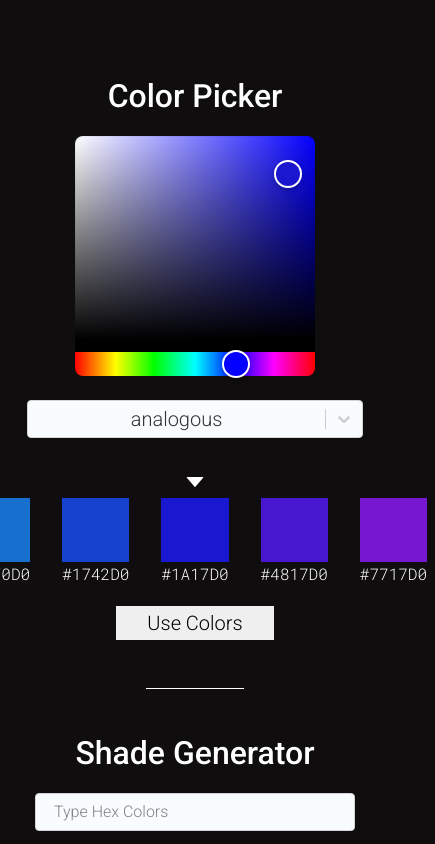
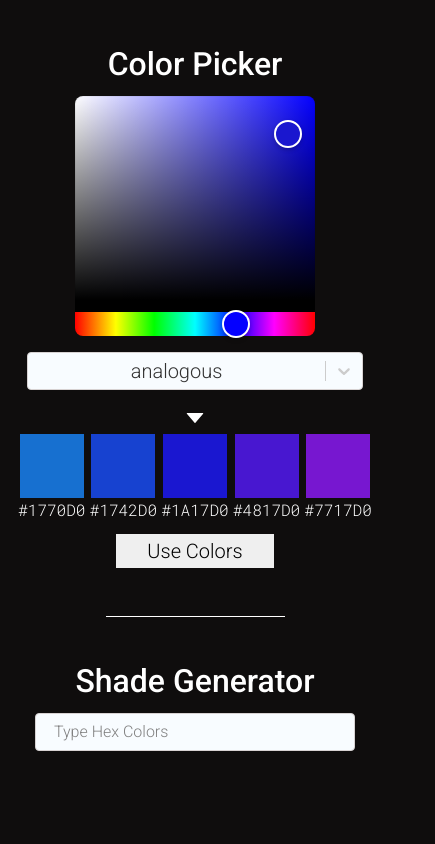
Before and after one commit to ethanngoh/colorpicker, a React (Create React App) app: page / in a window 390 px wide. Shown: the top 844 px of the page, 435 px wide, since content can reach past the window. Built offline with nearby package versions, Linux system fonts and the light colour scheme.

Commit message:
mobilify

```diff
--- a/src/breakpoints.js
+++ b/src/breakpoints.js
@@ -15,3 +15,8 @@ export const breakpoint = {
   xl: `(min-width: ${size.xl})`,
   xxl: `(min-width: ${size.xxl})`
 };
+
+export function isXS() {
+  var xs = window.matchMedia("(max-width: 576px)").matches;
+  return xs;
+}
--- a/src/components/colorHarmonyDisplay.tsx
+++ b/src/components/colorHarmonyDisplay.tsx
@@ -1,20 +1,8 @@
-import { css } from "@emotion/css";
 import styled from "@emotion/styled";
 import Color from "color";
 import { AiFillCaretDown } from "react-icons/ai";
-
 import { HARMONIES, HarmonyKey } from "../colorHarmonies";
-import { FlexCol, H2 } from "../stylePrimitives";
-
-const ResultsContainer = styled.div`
-  width: 100%;
-  display: flex;
-  gap: 2rem;
-`;
-
-const ResultContainer = styled(FlexCol)`
-  justify-content: center;
-`;
+import { FlexColC, FlexRow, H2 } from "../stylePrimitives";
 
 type ColorDisplayProps = {
   color: string;
@@ -22,8 +10,8 @@ type ColorDisplayProps = {
 
 const ColorDisplay = styled.div<ColorDisplayProps>`
   background-color: ${(props) => props.color};
+  margin-bottom: 0.25rem;
   padding: 2rem;
-  margin-bottom: 0.25rem;
 `;
 
 const ColorText = styled.span`
@@ -33,12 +21,17 @@ const ColorText = styled.span`
 
 const Result = ({ color }: { color: string }) => {
   return (
-    <ResultContainer>
+    <FlexColC width2="100%">
       <ColorDisplay color={color} />
       <ColorText>{color}</ColorText>
-    </ResultContainer>
+    </FlexColC>
   );
 };
+
+const HarmonyDisplay = styled(FlexRow)`
+  justify-content: space-between;
+  width: 100%;
+`;
 
 export const ColorHarmonyDisplay = ({ color, harmony }: { color: string; harmony: HarmonyKey }) => {
   const c = Color(color);
@@ -46,22 +39,16 @@ export const ColorHarmonyDisplay = ({ color, harmony }: { color: string; harmony
   const harmonies = HARMONIES[harmony](hslColor[0], hslColor[1], hslColor[2]);
 
   return (
-    <div
-      className={css`
-        display: flex;
-        flex-direction: column;
-        align-items: center;
-      `}
-    >
+    <FlexColC>
       <H2>
         <AiFillCaretDown />
       </H2>
-      <ResultsContainer>
+      <HarmonyDisplay>
         {harmonies.map((harmony) => {
           const c = Color(harmony);
           return <Result color={c.hex()} />;
         })}
-      </ResultsContainer>
-    </div>
+      </HarmonyDisplay>
+    </FlexColC>
   );
 };
--- a/src/components/shadeResultsDisplay.tsx
+++ b/src/components/shadeResultsDisplay.tsx
@@ -1,17 +1,21 @@
 import styled from "@emotion/styled";
+import { isXS } from "../breakpoints";
 
 import { generateColors } from "../colorAlgo";
-import { FlexCol } from "../stylePrimitives";
+import { FlexCol, FlexRow } from "../stylePrimitives";
 
-const ResultsContainer = styled.div`
+const ResultsContainer = styled(FlexCol)`
   width: 100%;
-  display: flex;
-  gap: 2rem;
+  justify-content: center;
 `;
 
 const ResultContainer = styled(FlexCol)`
   align-items: center;
   justify-content: center;
+`;
+
+const ColorChunk = styled(FlexRow)`
+  justify-content: space-between;
 `;
 
 type ColorDisplayProps = {
@@ -20,8 +24,10 @@ type ColorDisplayProps = {
 
 const LightDarkModeContainer = styled.div`
   display: flex;
-  gap: 1rem;
-  margin-top: 1rem;
+  gap: 0.25rem;
+  margin-top: 0.25rem;
+  justify-content: center;
+  align-items: center;
 `;
 
 const ColorDisplay = styled.div<ColorDisplayProps>`
@@ -30,8 +36,7 @@ const ColorDisplay = styled.div<ColorDisplayProps>`
 `;
 
 const ColorText = styled.span`
-  font-size: 1.25rem;
-  font-weight: 400;
+  font-size: 1rem;
   font-family: "Roboto Mono", monospace;
 `;
 
@@ -46,21 +51,34 @@ const Result = ({ color }: { color: string }) => {
             return <ColorDisplay color={c.hex}>&nbsp;</ColorDisplay>;
           })}
         </FlexCol>
+        {!isXS() ? (
           <FlexCol>
             {r[1].colors.map((c) => {
               return <ColorDisplay color={c.hex}>&nbsp;</ColorDisplay>;
             })}
           </FlexCol>
+        ) : null}
       </LightDarkModeContainer>
     </ResultContainer>
   );
 };
 
 export const ShadeResultsDisplay = ({ colors }: { colors: string[] }) => {
+  const chunkSize = 5;
+  const chunks: string[][] = [];
+  for (let i = 0; i < colors.length; i += chunkSize) {
+    const chunk = colors.slice(i, i + chunkSize);
+    chunks.push(chunk);
+  }
+
   return (
-    <ResultsContainer>
+    <ResultsContainer gap="0.75rem">
+      {chunks.map((colors) => (
+        <ColorChunk>
           {colors.map((c) => (
             <Result color={c} />
+          ))}
+        </ColorChunk>
       ))}
     </ResultsContainer>
   );
--- a/src/components/shadeResultsExport.tsx
+++ b/src/components/shadeResultsExport.tsx
@@ -1,17 +1,22 @@
 import styled from "@emotion/styled";
 import { useState } from "react";
 import { CopyBlock, monokaiSublime } from "react-code-blocks";
+import { breakpoint } from "../breakpoints";
 
 import { generateColors, GenerateColorsResult } from "../colorAlgo";
 import { SingleValueInput } from "./singleValueInput";
 
 const ResultsContainer = styled.div`
-  min-width: 30rem;
+  // min-width: 30rem;
   gap: 2rem;
   font-size: 1rem;
   height: 30rem;
   overflow-y: auto;
   align-items: center;
+
+  @media ${breakpoint.xs} {
+    width: 100%;
+  }
 `;
 
 export enum SupportedLanguageKey {
--- a/src/components/singleValueInput.tsx
+++ b/src/components/singleValueInput.tsx
@@ -6,7 +6,6 @@ import { SelectOption } from "./selectBase";
 
 const Container = styled.div`
   min-width: 14em;
-  margin-bottom: 2rem;
   color: #000;
 `;
 
--- a/src/pages/index.tsx
+++ b/src/pages/index.tsx
@@ -14,26 +14,15 @@ import { ShadeResultsExport } from "../components/shadeResultsExport";
 import { SingleValueInput } from "../components/singleValueInput";
 import { useBackgroundColor } from "../hooks/useBackgroundColor";
 import { useTextColor } from "../hooks/useTextColor";
-import { FlexCol, H1, HR } from "../stylePrimitives";
-
-const Content = styled.div`
-  display: flex;
-  flex-direction: column;
-  align-items: center;
-  padding-bottom: 50px;
-  padding-top: 80px;
-`;
-
-const Frame = styled(FlexCol)`
-  align-items: center;
-  gap: 1em;
-`;
+import { FlexColC, H1, HR, Page } from "../stylePrimitives";
 
 const ColorPickers = styled.div`
   display: flex;
   align-items: center;
   gap: 1em;
 `;
+
+const maxPageWidth = "1024px";
 
 export const Index = () => {
   useBackgroundColor(GRAY_RANGE[900]);
@@ -44,9 +33,8 @@ export const Index = () => {
   const [harmony, setHarmony] = useState(HarmonyKey.analogous);
 
   return (
-    <>
-      <Content>
-        <Frame>
+    <Page maxWidth={maxPageWidth}>
+      <FlexColC gap="1rem">
         <H1>Color Picker</H1>
         <ColorPickers>
           <HexColorPicker
@@ -58,13 +46,7 @@ export const Index = () => {
             }}
           />
         </ColorPickers>
-          <SingleValueInput
-            selections={Object.values(HarmonyKey)}
-            currentValue={harmony}
-            setCurrentValue={setHarmony}
-          />
-        </Frame>
-        <Frame>
+        <SingleValueInput selections={Object.values(HarmonyKey)} currentValue={harmony} setCurrentValue={setHarmony} />
         <ColorHarmonyDisplay color={pickedColor} harmony={harmony} />
         <button
           onClick={(e) => {
@@ -85,19 +67,14 @@ export const Index = () => {
         >
           Use Colors
         </button>
-        </Frame>
         <HR />
-        <Frame>
         <H1>Shade Generator</H1>
         <MultiColorInput placeholder={"Type Hex Colors"} input={colors} setInput={setColors} />
         {colors && <ShadeResultsDisplay colors={colors.map((c) => c.value)} />}
-        </Frame>
         <HR />
-        <Frame>
         <H1>Export</H1>
         {colors && <ShadeResultsExport colors={colors.map((c) => c.value)} />}
-        </Frame>
-      </Content>
-    </>
+      </FlexColC>
+    </Page>
   );
 };
--- a/src/stylePrimitives.tsx
+++ b/src/stylePrimitives.tsx
@@ -1,4 +1,5 @@
 import styled from "@emotion/styled";
+import { breakpoint } from "./breakpoints";
 
 export const H1 = styled.h1`
   font-size: 2rem;
@@ -15,14 +16,83 @@ export const H3 = styled.h3`
   font-weight: 300;
 `;
 
-export const FlexCol = styled.div`
-  display: flex;
-  flex-direction: column;
-`;
-
 export const HR = styled.hr`
   border: 0;
   border-bottom: 1px solid white;
-  width: 25%;
-  margin: 3rem 0 3rem 0;
+  width: 50%;
+  margin: 2rem 0;
 `;
+
+type FlexColProps = {
+  gap?: string;
+  wrap?: boolean;
+  width2?: string;
+};
+
+type FlexRowProps = {
+  gap?: string;
+  wrap?: boolean;
+  center?: boolean;
+};
+
+export const FlexRow = styled.div<FlexRowProps>`
+  display: flex;
+  gap: ${(props) => (props.gap ? props.gap : "0")};
+  justify-content: ${(props) => (props.center ? "center" : "start")};
+`;
+
+export const RespRow = styled.div<FlexRowProps>`
+  display: flex;
+  @media ${breakpoint.xs} {
+    flex-direction: column;
+  }
+  gap: ${(props) => (props.gap ? props.gap : "0")};
+  justify-content: ${(props) => (props.center ? "center" : "start")};
+`;
+
+export const FlexCol = styled.div<FlexColProps>`
+  display: flex;
+  flex-direction: column;
+  gap: ${(props) => (props.gap ? props.gap : "0")};
+  width: ${(props) => (props.width2 ? props.width2 : "inherit")};
+`;
+
+export const FlexColC = styled(FlexCol)`
+  align-items: center;
+`;
+
+type ColorProps = {
+  color: string;
+};
+
+export const HR2 = styled.hr<ColorProps>`
+  border: 0;
+  border-bottom: 1px solid ${(props) => props.color};
+  width: 1rem;
+  margin-top: 1rem;
+  margin-bottom: 1rem;
+`;
+
+type PageProps = {
+  maxWidth: string;
+};
+
+export const PageBox = styled.div<PageProps>`
+  width: 100%;
+  max-width: ${(props) => props.maxWidth};
+  margin: 3rem 1rem;
+`;
+
+export const Page = ({ maxWidth, children }: { maxWidth: string; children: React.ReactNode }) => {
+  return (
+    <PageFlow>
+      <PageBox maxWidth={maxWidth}>{children}</PageBox>
+    </PageFlow>
+  );
+};
+
+export const PageFlow = styled.div`
+  display: flex;
+  justify-content: center;
+  align-items: center;
+`;
```
Also changed, not shown: 1 other file (tests, documents, lock files or other folders). Lines whose indentation alone changed are shown as unchanged.
